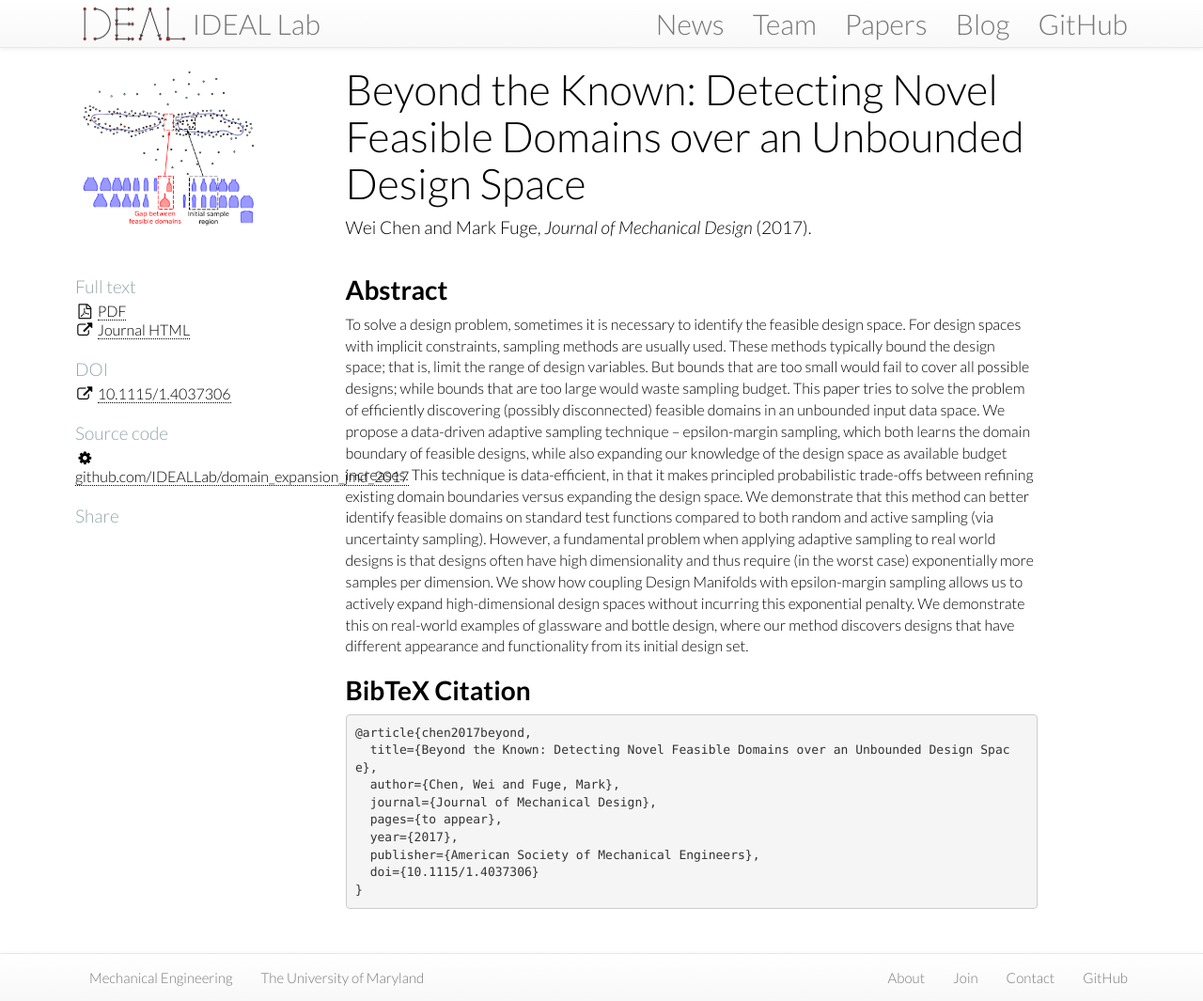
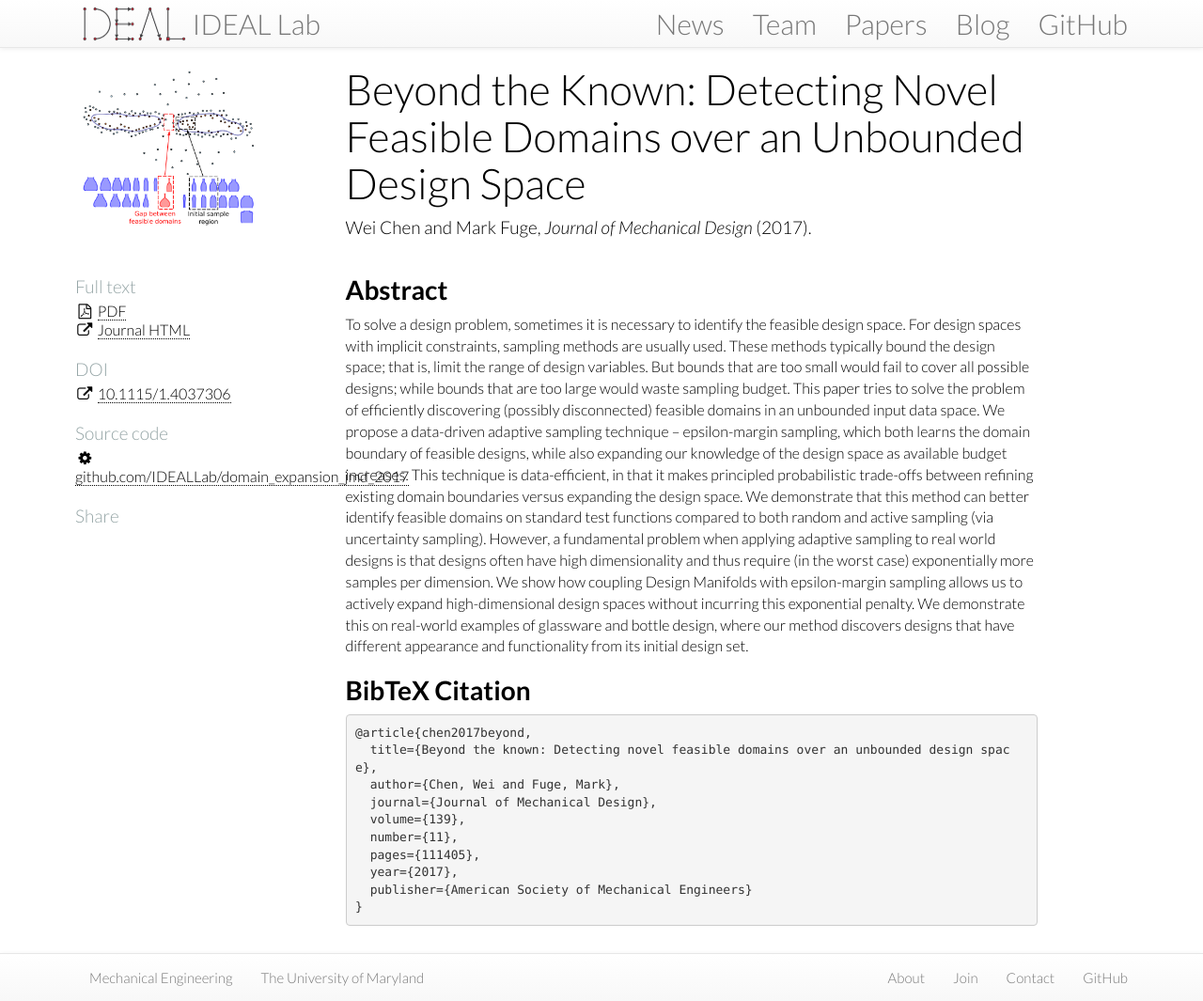
Before and after one commit to IDEALLab/ideallab.github.io, a Jekyll site: the page built from papers/_posts/2017-06-16-jmd-feasible-designs.md, in a window 1280 px wide and 1065 px high. Shown: the whole window at 94% size. Built offline with Jekyll 4.4.1, drawn with Linux system fonts in a browser that asks for light colours; nearby versions of some CDN libraries.

Commit message:
Update 2017-06-16-jmd-feasible-designs.md

````diff
--- a/papers/_posts/2017-06-16-jmd-feasible-designs.md
+++ b/papers/_posts/2017-06-16-jmd-feasible-designs.md
@@ -31,12 +31,13 @@ To solve a design problem, sometimes it is necessary to identify the feasible de
 
 ```
 @article{chen2017beyond,
-  title={Beyond the Known: Detecting Novel Feasible Domains over an Unbounded Design Space},
+  title={Beyond the known: Detecting novel feasible domains over an unbounded design space},
   author={Chen, Wei and Fuge, Mark},
   journal={Journal of Mechanical Design},
-  pages={to appear},
+  volume={139},
+  number={11},
+  pages={111405},
   year={2017},
-  publisher={American Society of Mechanical Engineers},
-  doi={10.1115/1.4037306}
+  publisher={American Society of Mechanical Engineers}
 }
 ```
````
